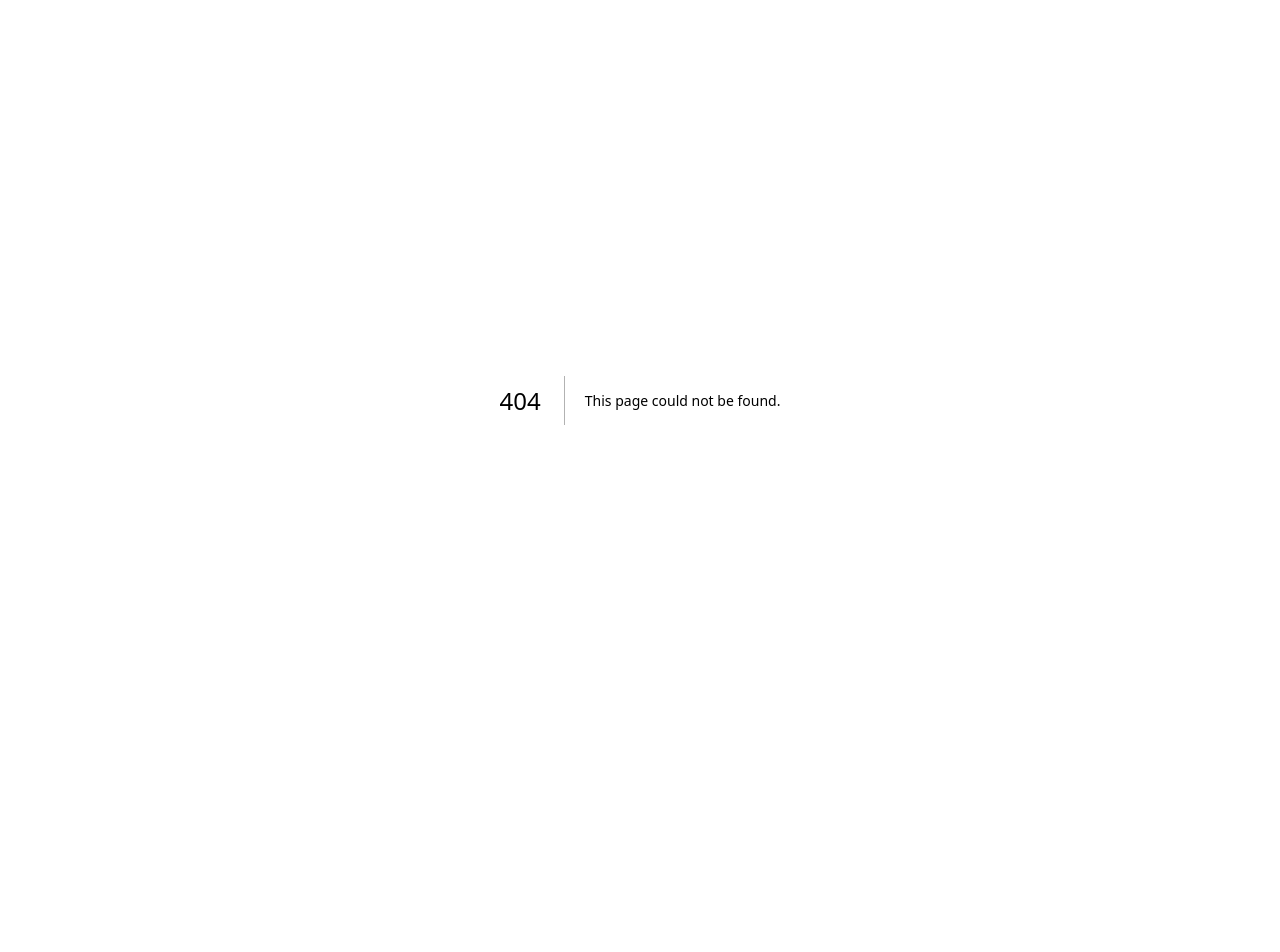
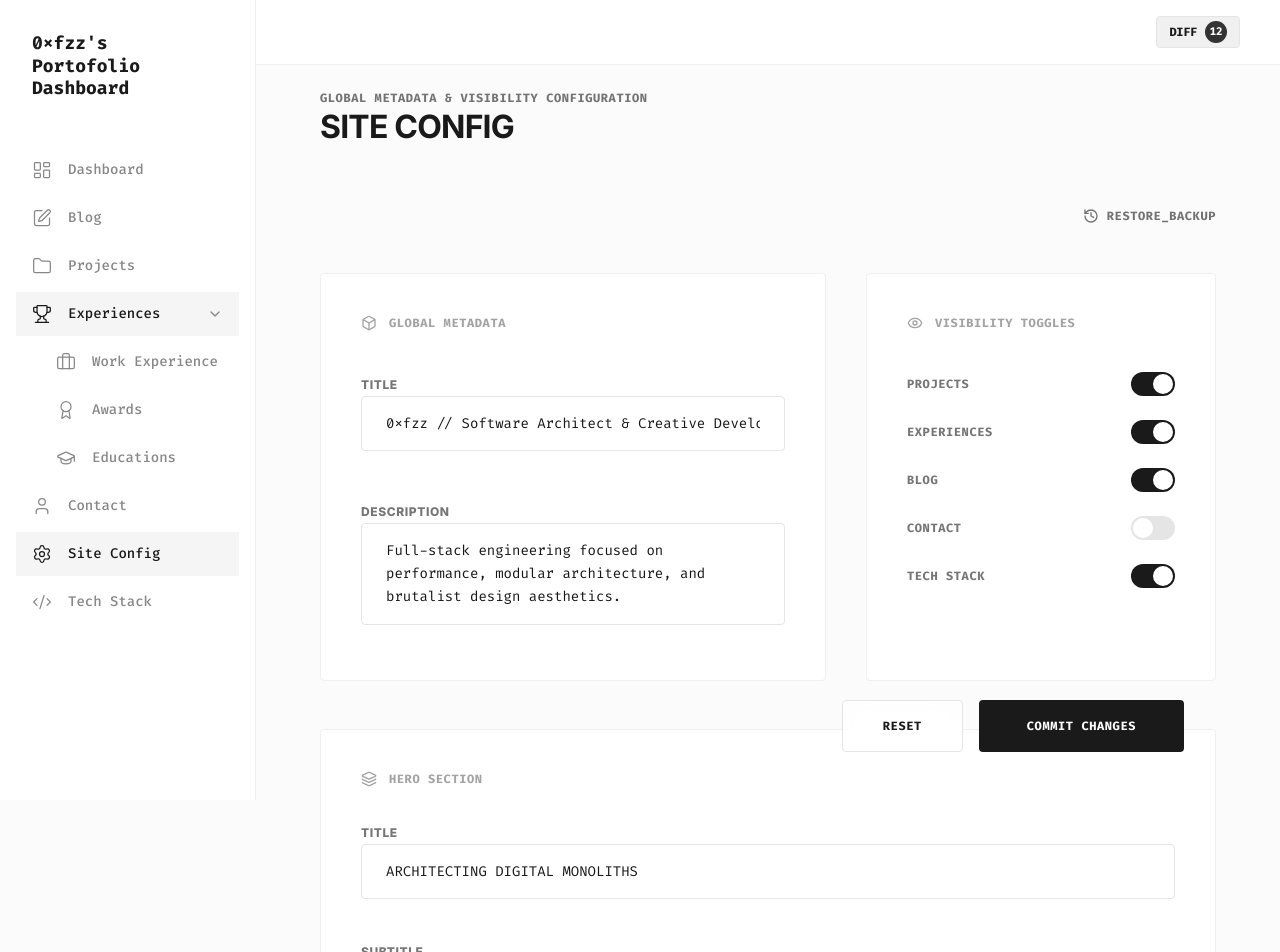
Before and after one commit to 0xfzz/0xfzz-portofolio-studio, a Next.js app: page /dashboard/site-config in a window 1280 px wide. Before the commit this address had no page. Shown: the top 952 px of the page. Before the commit the page ends 800 px from the top, so only its background shows below. Built offline with nearby package versions, Linux system fonts and the light colour scheme.

Commit message:
feat(dashboard): implement site config page and refine flat design aesthetic

```diff
--- /dev/null
+++ b/src/app/dashboard/site-config/page.tsx
@@ -0,0 +1,14 @@
+import React from 'react'
+import { PageLayout } from '@/components/ui/PageLayout'
+import { SiteConfigManager } from '@/components/SiteConfigManager'
+
+export default function SiteConfigPage() {
+  return (
+    <PageLayout
+      title="Site Config"
+      subtitle="Global Metadata & Visibility Configuration"
+    >
+      <SiteConfigManager />
+    </PageLayout>
+  )
+}
--- a/src/app/page.tsx
+++ b/src/app/page.tsx
@@ -5,7 +5,7 @@ import { Field, Label, Input, Button } from '@headlessui/react'
 export default function LoginPage() {
   return (
     <main className="min-h-screen flex items-center justify-center bg-[#fbfbfb] p-4">
-      <div className="bg-white p-10 md:p-14 border border-[#f0f0f0] w-full max-w-[460px] shadow-sm">
+      <div className="bg-white p-10 md:p-14 border border-[#f0f0f0] w-full max-w-[460px]">
         {/* Logo/Title Section */}
         <div className="mb-12">
           <h1 className="font-mono text-4xl font-bold text-[#1a1a1a] tracking-tight">
--- a/src/components/ContactManager.tsx
+++ b/src/components/ContactManager.tsx
@@ -51,7 +51,7 @@ const MethodItem = ({
   return (
     <div
       style={style}
-      className={`flex bg-white border ${isDragging ? 'border-black shadow-2xl scale-[1.02] z-50' : 'border-[#f0f0f0]'} group hover:border-[#e5e5e5] transition-all overflow-hidden rounded-sm`}
+      className={`flex bg-white border ${isDragging ? 'border-black scale-[1.02] z-50' : 'border-[#f0f0f0]'} group hover:border-[#e5e5e5] transition-all overflow-hidden rounded-sm`}
     >
       {/* Drag Handle Area */}
       <div
@@ -271,10 +271,10 @@ export function ContactManager() {
       </div>
 
       <div className="fixed bottom-12 right-24 flex items-center gap-4 z-[100]">
-        <button className="h-[52px] bg-white border border-[#e5e5e5] px-10 rounded-sm text-[12px] font-bold uppercase tracking-wider text-[#1a1a1a] hover:border-black transition-all shadow-xl bg-white/80 backdrop-blur-md">
+        <button className="h-[52px] bg-white border border-[#e5e5e5] px-10 rounded-sm text-[12px] font-bold uppercase tracking-wider text-[#1a1a1a] hover:border-black transition-all bg-white/80 backdrop-blur-md">
           RESET
         </button>
-        <button className="h-[52px] bg-[#1a1a1a] text-white px-12 rounded-sm text-[12px] font-bold uppercase tracking-wider hover:bg-black transition-all shadow-2xl active:scale-95">
+        <button className="h-[52px] bg-[#1a1a1a] text-white px-12 rounded-sm text-[12px] font-bold uppercase tracking-wider hover:bg-black transition-all active:scale-95">
           COMMIT CHANGES
         </button>
       </div>
--- a/src/components/DiffViewer.tsx
+++ b/src/components/DiffViewer.tsx
@@ -19,7 +19,7 @@ export function DiffViewer() {
   const { setIsDiffOpen } = useDashboard()
 
   return (
-    <div className="bg-white border border-[#f0f0f0] w-full shadow-2xl mb-0">
+    <div className="bg-white border border-[#f0f0f0] w-full mb-0">
       {/* Diff Header */}
       <div className="flex items-center justify-between p-4 border-b border-[#f0f0f0]">
         <div className="flex items-center gap-2">
--- a/src/components/EditorFooter.tsx
+++ b/src/components/EditorFooter.tsx
@@ -22,7 +22,7 @@ export function EditorFooter() {
           <span className="text-[12px] font-bold text-[#1a1a1a] uppercase tracking-wider">Draft</span>
           <ChevronDown className="w-4 h-4 text-[#a0a0a0] group-hover:text-black" />
         </button>
-        <button className="h-[44px] bg-[#1a1a1a] text-white px-10 rounded-sm text-[11px] font-bold uppercase tracking-wider hover:bg-black transition-all shadow-lg active:scale-95">
+        <button className="h-[44px] bg-[#1a1a1a] text-white px-10 rounded-sm text-[11px] font-bold uppercase tracking-wider hover:bg-black transition-all active:scale-95">
           Commit
         </button>
       </div>
--- /dev/null
+++ b/src/components/SiteConfigManager.tsx
@@ -0,0 +1,142 @@
+'use client'
+
+import React, { useState } from 'react'
+import { History, Box, Eye, Layers, FileText, Briefcase, Award } from 'lucide-react'
+import { InputField } from './ui/InputField'
+import { Switch } from './ui/Switch'
+
+export function SiteConfigManager() {
+  // Global Metadata
+  const [siteTitle, setSiteTitle] = useState("0xfzz // Software Architect & Creative Developer")
+  const [siteDesc, setSiteDesc] = useState("Full-stack engineering focused on performance, modular architecture, and brutalist design aesthetics.")
+
+  // Visibility Toggles
+  const [visibility, setVisibility] = useState({
+    projects: true,
+    experiences: true,
+    blog: true,
+    contact: false,
+    techStack: true
+  })
+
+  // Section Headers
+  const [sections, setSections] = useState({
+    hero: { title: "ARCHITECTING DIGITAL MONOLITHS", subtitle: "Crafting high-density interfaces for technical minds." },
+    projects: { title: "ARCHITECTING DIGITAL MONOLITHS", subtitle: "Crafting high-density interfaces for technical minds." },
+    blogs: { title: "ARCHITECTING DIGITAL MONOLITHS", subtitle: "Crafting high-density interfaces for technical minds." },
+    experiences: { title: "ARCHITECTING DIGITAL MONOLITHS", subtitle: "Crafting high-density interfaces for technical minds." },
+    subSections: { work: "Work Experience", education: "Education", awards: "Awards" }
+  })
+
+  const updateSection = (key: keyof typeof sections, field: string, value: string) => {
+    setSections(prev => ({
+      ...prev,
+      [key]: { ...(prev[key] as any), [field]: value }
+    }))
+  }
+
+  const updateSubSection = (field: keyof typeof sections.subSections, value: string) => {
+    setSections(prev => ({
+      ...prev,
+      subSections: { ...prev.subSections, [field]: value }
+    }))
+  }
+
+  return (
+    <div className="space-y-12 pb-32">
+      {/* Top Header Actions */}
+      <div className="flex justify-end">
+        <button className="flex items-center gap-2 text-[12px] font-bold text-[#1a1a1a] opacity-60 uppercase tracking-wider hover:opacity-100 transition-opacity">
+          <History className="w-4 h-4" />
+          RESTORE_BACKUP
+        </button>
+      </div>
+
+      {/* Top Row: Global Metadata & Visibility */}
+      <div className="grid grid-cols-12 gap-10">
+        {/* Global Metadata */}
+        <div className="col-span-7 bg-white border border-[#f0f0f0] p-10 space-y-10 rounded-sm">
+          <div className="flex items-center gap-3">
+             <Box className="w-4 h-4 text-[#1a1a1a] opacity-40" />
+             <span className="text-[12px] font-bold text-[#1a1a1a] opacity-40 uppercase tracking-wider">
+               GLOBAL METADATA
+             </span>
+          </div>
+          <InputField label="TITLE" value={siteTitle} onChange={setSiteTitle} />
+          <InputField label="DESCRIPTION" value={siteDesc} onChange={setSiteDesc} type="textarea" rows={3} />
+        </div>
+
+        {/* Visibility Toggles */}
+        <div className="col-span-5 bg-white border border-[#f0f0f0] p-10 space-y-10 rounded-sm">
+          <div className="flex items-center gap-3">
+             <Eye className="w-4 h-4 text-[#1a1a1a] opacity-40" />
+             <span className="text-[12px] font-bold text-[#1a1a1a] opacity-40 uppercase tracking-wider">
+               VISIBILITY TOGGLES
+             </span>
+          </div>
+          <div className="space-y-6">
+            <Switch label="PROJECTS" enabled={visibility.projects} onChange={(v) => setVisibility({...visibility, projects: v})} />
+            <Switch label="EXPERIENCES" enabled={visibility.experiences} onChange={(v) => setVisibility({...visibility, experiences: v})} />
+            <Switch label="BLOG" enabled={visibility.blog} onChange={(v) => setVisibility({...visibility, blog: v})} />
+            <Switch label="CONTACT" enabled={visibility.contact} onChange={(v) => setVisibility({...visibility, contact: v})} />
+            <Switch label="TECH STACK" enabled={visibility.techStack} onChange={(v) => setVisibility({...visibility, techStack: v})} />
+          </div>
+        </div>
+      </div>
+
+      {/* Section Headers Configuration */}
+      {[
+        { id: 'hero', label: 'HERO SECTION', icon: Layers },
+        { id: 'projects', label: 'PROJECTS', icon: Box },
+        { id: 'blogs', label: 'BLOGS', icon: FileText },
+        { id: 'experiences', label: 'EXPERIENCES', icon: Briefcase }
+      ].map((sec) => (
+        <div key={sec.id} className="bg-white border border-[#f0f0f0] p-10 space-y-8 rounded-sm group hover:border-[#e5e5e5] transition-all">
+          <div className="flex items-center gap-3">
+             <sec.icon className="w-4 h-4 text-[#1a1a1a] opacity-40" />
+             <span className="text-[12px] font-bold text-[#1a1a1a] opacity-40 uppercase tracking-wider">
+               {sec.label}
+             </span>
+          </div>
+          <div className="space-y-8">
+             <InputField
+               label="TITLE"
+               value={(sections as any)[sec.id].title}
+               onChange={(v) => updateSection(sec.id as any, 'title', v)}
+             />
+             <InputField
+               label="SUBTITLE"
+               value={(sections as any)[sec.id].subtitle}
+               onChange={(v) => updateSection(sec.id as any, 'subtitle', v)}
+               className="bg-white"
+             />
+          </div>
+        </div>
+      ))}
+
+      {/* Sub-sections Labels */}
+      <div className="bg-white border border-[#f0f0f0] p-10 space-y-8 rounded-sm">
+        <div className="flex items-center gap-3">
+           <Layers className="w-4 h-4 text-[#1a1a1a] opacity-40" />
+           <span className="text-[12px] font-bold text-[#1a1a1a] opacity-40 uppercase tracking-wider">
+             SECTIONS
+           </span>
+        </div>
+        <div className="grid grid-cols-3 gap-8">
+           <InputField label="WORK EXPERIENCE" value={sections.subSections.work} onChange={(v) => updateSubSection('work', v)} />
+           <InputField label="EDUCATION" value={sections.subSections.education} onChange={(v) => updateSubSection('education', v)} />
+           <InputField label="AWARDS" value={sections.subSections.awards} onChange={(v) => updateSubSection('awards', v)} />
+        </div>
+      </div>
+
+      <div className="fixed bottom-12 right-24 flex items-center gap-4 z-50">
+        <button className="h-[52px] bg-white border border-[#e5e5e5] px-10 rounded-sm text-[12px] font-bold uppercase tracking-wider text-[#1a1a1a] hover:border-black transition-all bg-white/80 backdrop-blur-md">
+          RESET
+        </button>
+        <button className="h-[52px] bg-[#1a1a1a] text-white px-12 rounded-sm text-[12px] font-bold uppercase tracking-wider hover:bg-black transition-all active:scale-95">
+          COMMIT CHANGES
+        </button>
+      </div>
+    </div>
+  )
+}
--- /dev/null
+++ b/src/components/ui/Switch.tsx
@@ -0,0 +1,35 @@
+'use client'
+
+import { Switch as HeadlessSwitch } from '@headlessui/react'
+
+interface SwitchProps {
+  enabled: boolean
+  onChange: (enabled: boolean) => void
+  label?: string
+}
+
+export function Switch({ enabled, onChange, label }: SwitchProps) {
+  return (
+    <div className="flex items-center justify-between gap-4">
+      {label && (
+        <span className="text-[12px] font-bold text-[#1a1a1a] opacity-60 uppercase tracking-wider">
+          {label}
+        </span>
+      )}
+      <HeadlessSwitch
+        checked={enabled}
+        onChange={onChange}
+        className={`${
+          enabled ? 'bg-[#1a1a1a]' : 'bg-[#e5e5e5]'
+        } relative inline-flex h-6 w-11 shrink-0 cursor-pointer rounded-full border-2 border-transparent transition-colors duration-200 ease-in-out focus:outline-none`}
+      >
+        <span
+          aria-hidden="true"
+          className={`${
+            enabled ? 'translate-x-5' : 'translate-x-0'
+          } pointer-events-none inline-block h-5 w-5 transform rounded-full bg-white ring-0 transition duration-200 ease-in-out`}
+        />
+      </HeadlessSwitch>
+    </div>
+  )
+}
```
